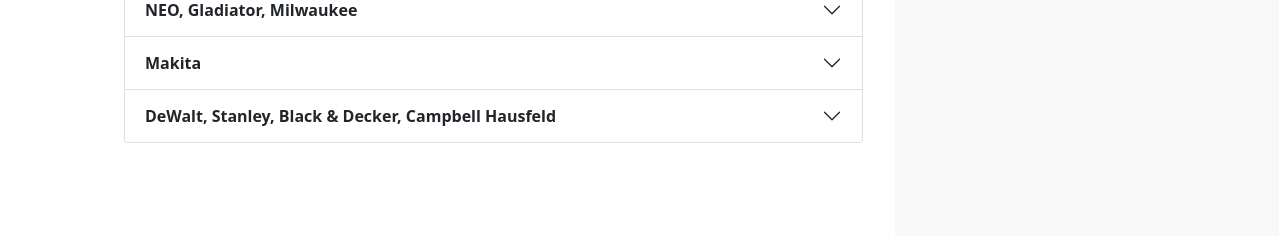
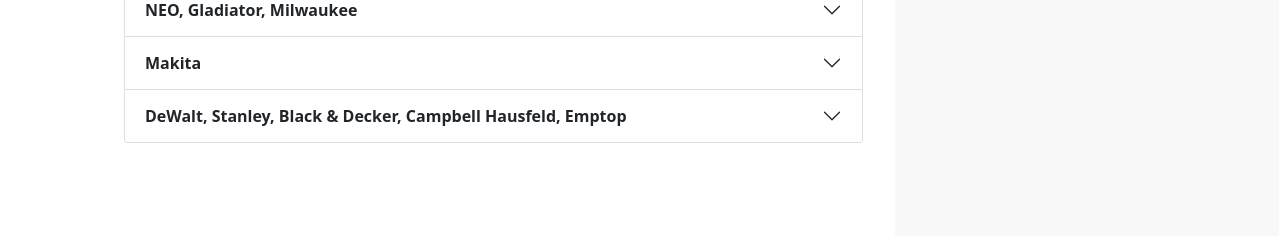
Before and after one commit to lacadenagt/lacadenagt.github.io, a Jekyll site: the page built from cs.md, in a window 1280 px wide. Shown: the part 1012-1248 px from the top of the page. Built offline with Jekyll 4.4.1, drawn with Linux system fonts in a browser that asks for light colours.

Commit message:
Update cs.md
Centro de servicio de Emptop agregado

```diff
--- a/cs.md
+++ b/cs.md
@@ -177,7 +177,7 @@
   <div class="accordion-item">
     <h2 class="accordion-header" id="flush-heading12">
       <button class="accordion-button collapsed" type="button" data-bs-toggle="collapse" data-bs-target="#flush-collapse12" aria-expanded="false" aria-controls="flush-collapse12">
-       <strong>DeWalt, Stanley, Black & Decker, Campbell Hausfeld </strong>
+       <strong>DeWalt, Stanley, Black & Decker, Campbell Hausfeld, Emptop</strong>
       </button>
     </h2>
     <div id="flush-collapse12" class="accordion-collapse collapse" aria-labelledby="flush-heading12" data-bs-parent="#accordionFlushExample">
```
